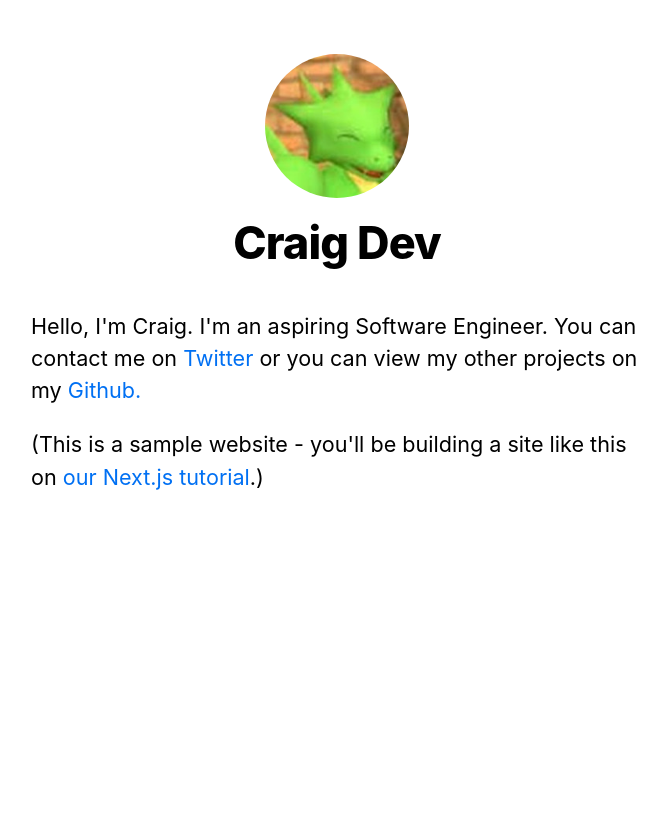
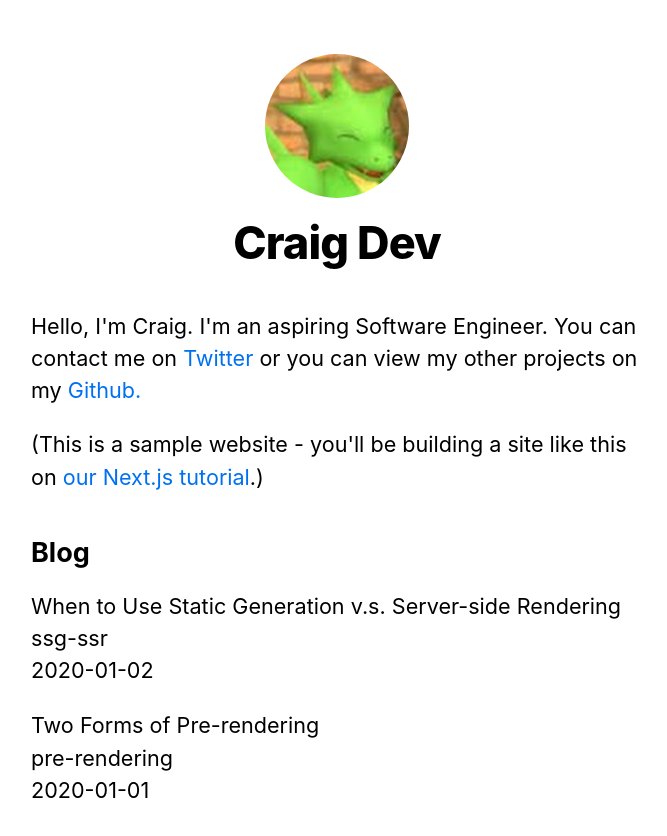
Before and after one commit to Craig-UK/nextjs-blog, a Next.js app: page / in a window 1280 px wide. Shown: the top 836 px of the page, without its empty margins (303-970 px from the left). Before the commit the page ends 800 px from the top, so only its background shows below. Built offline with nearby package versions, Linux system fonts and the light colour scheme.

Commit message:
Implement fetching blog post data (title, id and date) from the blog post markdown files from the file system.

```diff
--- /dev/null
+++ b/lib/posts.js
@@ -0,0 +1,35 @@
+import fs from 'fs';
+import path from 'path';
+import matter from 'gray-matter';
+
+const postsDirectory = path.join(process.cwd(), 'posts');
+
+export function getSortedPostsData() {
+  // Get file names under /posts
+  const fileNames = fs.readdirSync(postsDirectory);
+  const allPostsData = fileNames.map((fileName) => {
+    // Remove ".md" from file name to get id
+    const id = fileName.replace(/\.md$/, '');
+
+    // Read markdown file as string
+    const fullPath = path.join(postsDirectory, fileName);
+    const fileContents = fs.readFileSync(fullPath, 'utf8');
+
+    // Use gray-matter to parse the post metadata section
+    const matterResult = matter(fileContents);
+
+    // Combine the data with the id
+    return {
+      id,
+      ...matterResult.data,
+    };
+  });
+  // Sort posts by date
+  return allPostsData.sort((a, b) => {
+    if (a.date < b.date) {
+      return 1;
+    } else {
+      return -1;
+    }
+  });
+}
--- a/package.json
+++ b/package.json
@@ -6,6 +6,7 @@
     "start": "next start"
   },
   "dependencies": {
+    "gray-matter": "^4.0.3",
     "next": "latest",
     "react": "18.2.0",
     "react-dom": "18.2.0"
--- a/pages/index.js
+++ b/pages/index.js
@@ -1,8 +1,18 @@
 import Head from 'next/head';
 import Layout, { siteTitle } from '../components/layout';
 import utilStyles from '../styles/utils.module.css';
+import { getSortedPostsData } from '../lib/posts';
 
-export default function Home() {
+export async function getStaticProps() {
+  const allPostsData = getSortedPostsData();
+  return {
+    props: {
+      allPostsData,
+    },
+  };
+}
+
+export default function Home({ allPostsData }) {
   return (
     <Layout home>
       <Head>
@@ -19,6 +29,20 @@ export default function Home() {
           <a href="https://nextjs.org/learn">our Next.js tutorial</a>.)
         </p>
       </section>
+      <section className={`${utilStyles.headingMd} ${utilStyles.padding1px}`}>
+        <h2 className={utilStyles.headingLg}>Blog</h2>
+        <ul className={utilStyles.list}>
+          {allPostsData.map(({ id, date, title }) => (
+            <li className={utilStyles.listItem} key={id}>
+              {title}
+              <br />
+              {id}
+              <br />
+              {date}
+            </li>
+          ))}
+        </ul>
+      </section>
     </Layout>
   );
 }
--- /dev/null
+++ b/posts/pre-rendering.md
@@ -0,0 +1,11 @@
+---
+title: 'Two Forms of Pre-rendering'
+date: '2020-01-01'
+---
+
+Next.js has two forms of pre-rendering: **Static Generation** and **Server-side Rendering**. The difference is in **when** it generates the HTML for a page.
+
+- **Static Generation** is the pre-rendering method that generates the HTML at **build time**. The pre-rendered HTML is then _reused_ on each request.
+- **Server-side Rendering** is the pre-rendering method that generates the HTML on **each request**.
+
+Importantly, Next.js lets you **choose** which pre-rendering form to use for each page. You can create a "hybrid" Next.js app by using Static Generation for most pages and using Server-side Rendering for others.
--- /dev/null
+++ b/posts/ssg-ssr.md
@@ -0,0 +1,19 @@
+---
+title: 'When to Use Static Generation v.s. Server-side Rendering'
+date: '2020-01-02'
+---
+
+We recommend using **Static Generation** (with and without data) whenever possible because your page can be built once and served by CDN, which makes it much faster than having a server render the page on every request.
+
+You can use Static Generation for many types of pages, including:
+
+- Marketing pages
+- Blog posts
+- E-commerce product listings
+- Help and documentation
+
+You should ask yourself: "Can I pre-render this page **ahead** of a user's request?" If the answer is yes, then you should choose Static Generation.
+
+On the other hand, Static Generation is **not** a good idea if you cannot pre-render a page ahead of a user's request. Maybe your page shows frequently updated data, and the page content changes on every request.
+
+In that case, you can use **Server-Side Rendering**. It will be slower, but the pre-rendered page will always be up-to-date. Or you can skip pre-rendering and use client-side JavaScript to populate data.
```
Also changed, not shown: 1 other file (tests, documents, lock files or other folders).
